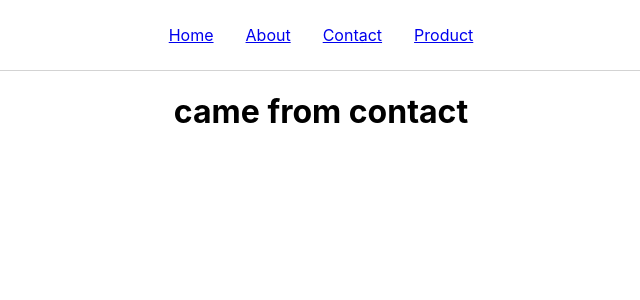
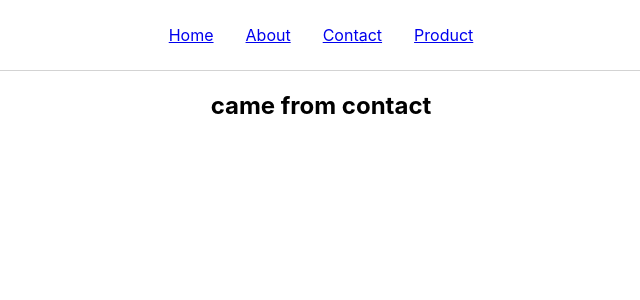
Before and after one commit to codewithashim/Exploring-Routs, a React (Create React App) app: page /contact in a window 1280 px wide. Shown: the top 300 px of the page, without its empty margins (319-959 px from the left). Built offline with nearby package versions, Linux system fonts and the light colour scheme.

Commit message:
adde layout

```diff
--- a/src/Components/About/About.jsx
+++ b/src/Components/About/About.jsx
@@ -1,10 +1,8 @@
 import React from 'react';
-import Header from '../Header/Header';
 
 const About = () => {
     return (
         <div>
-        <Header></Header>
             <h1>About from</h1>
         </div>
     );
--- a/src/Components/Contact/Contact.jsx
+++ b/src/Components/Contact/Contact.jsx
@@ -1,10 +1,8 @@
 import React from "react";
-import Header from "../Header/Header";
 
 const Contact = () => {
   return (
     <div>
-    <Header></Header>
       <h1>came from contact</h1>
     </div>
   );
--- a/src/Components/Home/Home.jsx
+++ b/src/Components/Home/Home.jsx
@@ -1,10 +1,8 @@
 import React from 'react';
-import Header from '../Header/Header';
 
 const Home = () => {
     return (
         <div>
-        <Header></Header>
             home page
         </div>
     );
--- a/src/Components/Product/Products.jsx
+++ b/src/Components/Product/Products.jsx
@@ -1,10 +1,8 @@
 import React from "react";
-import Header from "../Header/Header";
 
 const Products = () => {
   return (
     <div>
-      <Header></Header>
       <h1>Products came form</h1>
     </div>
   );
--- /dev/null
+++ b/src/Layouts/MainLayouts/MainLayouts.jsx
@@ -0,0 +1,15 @@
+import React from 'react';
+import { Outlet } from 'react-router-dom';
+import Header from '../../Components/Header/Header';
+import './MainLayouts.css';
+
+const MainLayouts = () => {
+    return (
+        <section>
+            <Header></Header>
+            <Outlet></Outlet>
+        </section>
+    );
+};
+
+export default MainLayouts;
```
Also changed, not shown: src/App.js (+11 -4 lines), src/Layouts/MainLayouts/MainLayouts.css (added).
